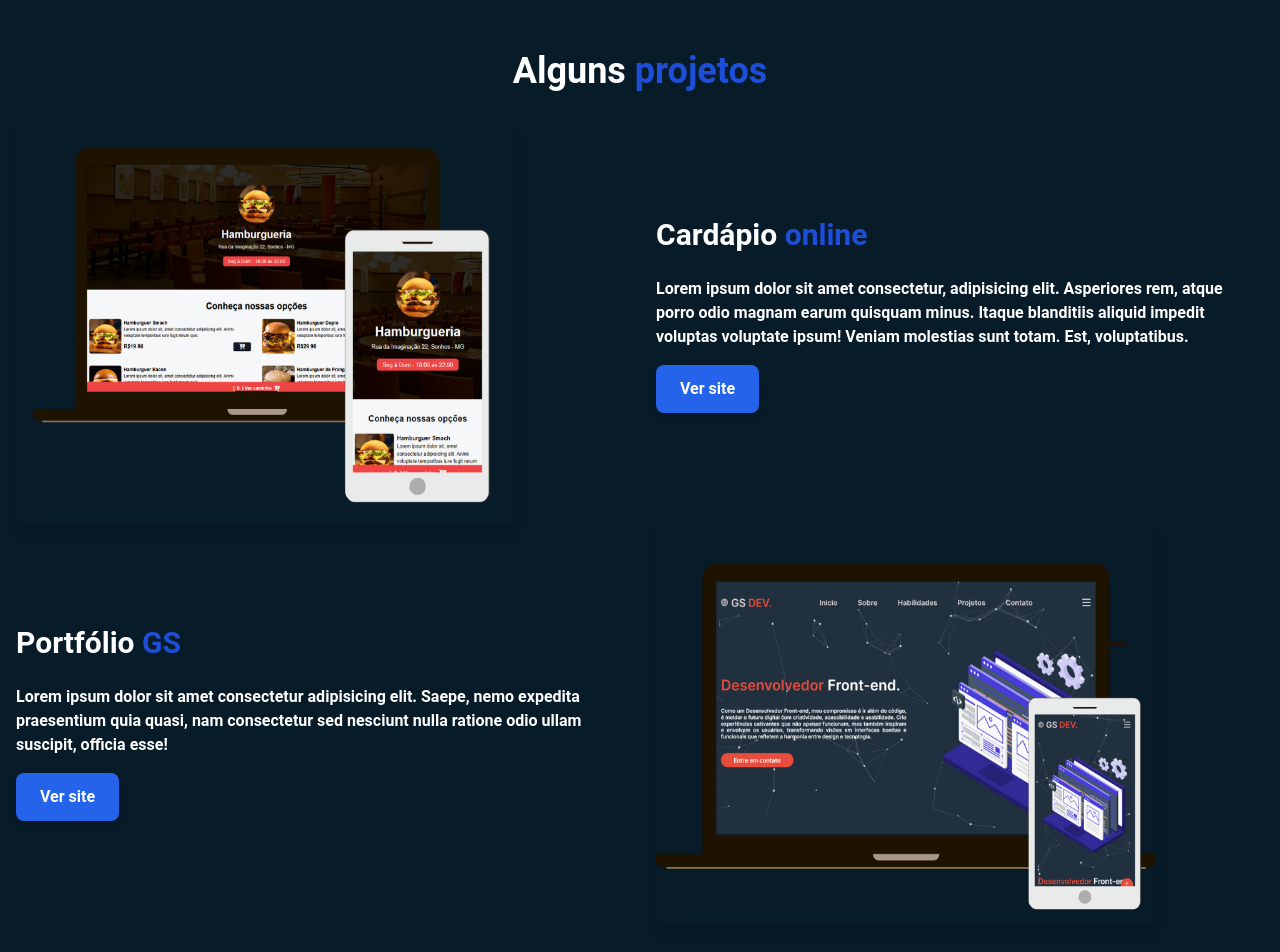
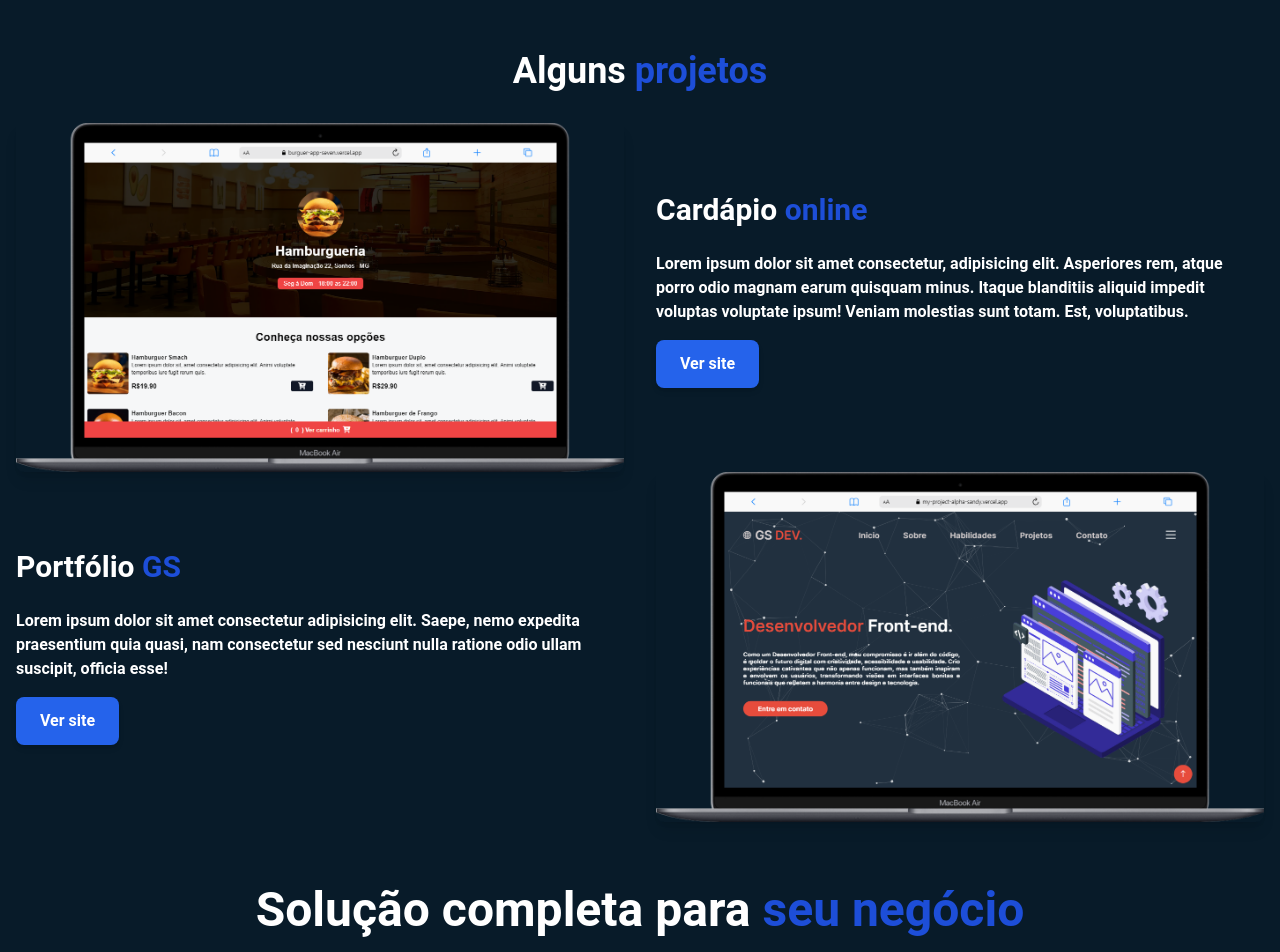
Before and after one commit to SilveiraGustavo/Portfolio-v2, a website: page index.html in a window 1280 px wide. Shown: the part 1380-2332 px from the top of the page. Drawn offline with nearby package versions, Linux system fonts and the light colour scheme.

Commit message:
Update assets

```diff
--- a/index.html
+++ b/index.html
@@ -117,7 +117,7 @@
           <h2 class="text-center text-4xl font-bold mb-8 text-white">Alguns <span class="text-blue-700">projetos</span></h2>
           <div class="grid gap-8 lg:grid-cols-2 items-center">
               <div>
-                  <img src="./src/assets/Project1.png" alt="Hamburgueria GS" class="w-full h-auto lg:w-[500px] lg:h-[400px] rounded-lg shadow-lg">
+                  <img src="./src/assets/Macbook-2.png" alt="Hamburgueria GS" class="w-full h-auto lg:w-[400px] lg:h-[200px] rounded-lg shadow-lg">
               </div>
               <div>
                   <h5 class="text-center lg:text-left text-3xl font-bold mb-6 text-white">Cardápio <span class="text-blue-700">online</span></h5>
@@ -137,16 +137,11 @@
             </div>
 
             <div class="">
-              <img src="./src/assets/Project2.png" alt="Hamburgueria GS" class="w-full h-auto lg:w-[500px] lg:h-[400px] rounded-lg shadow-lg">
+              <img src="./src/assets/Macbook-1.png" alt="Hamburgueria GS" class="w-full h-auto lg:w-[400px] lg:h-[200px] rounded-lg shadow-lg">
             </div>
         </div>
     </div>
-
-
     </section>
-
-
-
 
     <section id="Servicos">
       <div class="max-w-screen-xl mx-auto p-4">
@@ -191,7 +186,6 @@
         </div>
       </div>
     </section>
-
 
     <section id="Depoimentos">
         <div class="max-w-screen-xl h-full flex flex-col lg:flex-col items-center mx-auto p-4">
@@ -275,12 +269,10 @@
       </form>
     </div>
   </section>
-
   </main>
 
   <!--Footer container-->
-<footer
-class="flex flex-col items-center bg-transparent text-center text-surface  dark:text-white">
+<footer class="flex flex-col items-center bg-transparent text-center text-surface  dark:text-white">
   <div class="container px-6 pt-6">
     <!-- Social media icons container -->
     <div class="mb-6 flex justify-center space-x-2">
```
Also changed, not shown: src/assets/Macbook-1.png (added), src/assets/Macbook-2.png (added), src/assets/Project1.png (deleted), src/assets/Project2.png (deleted). Lines whose indentation alone changed are shown as unchanged.
